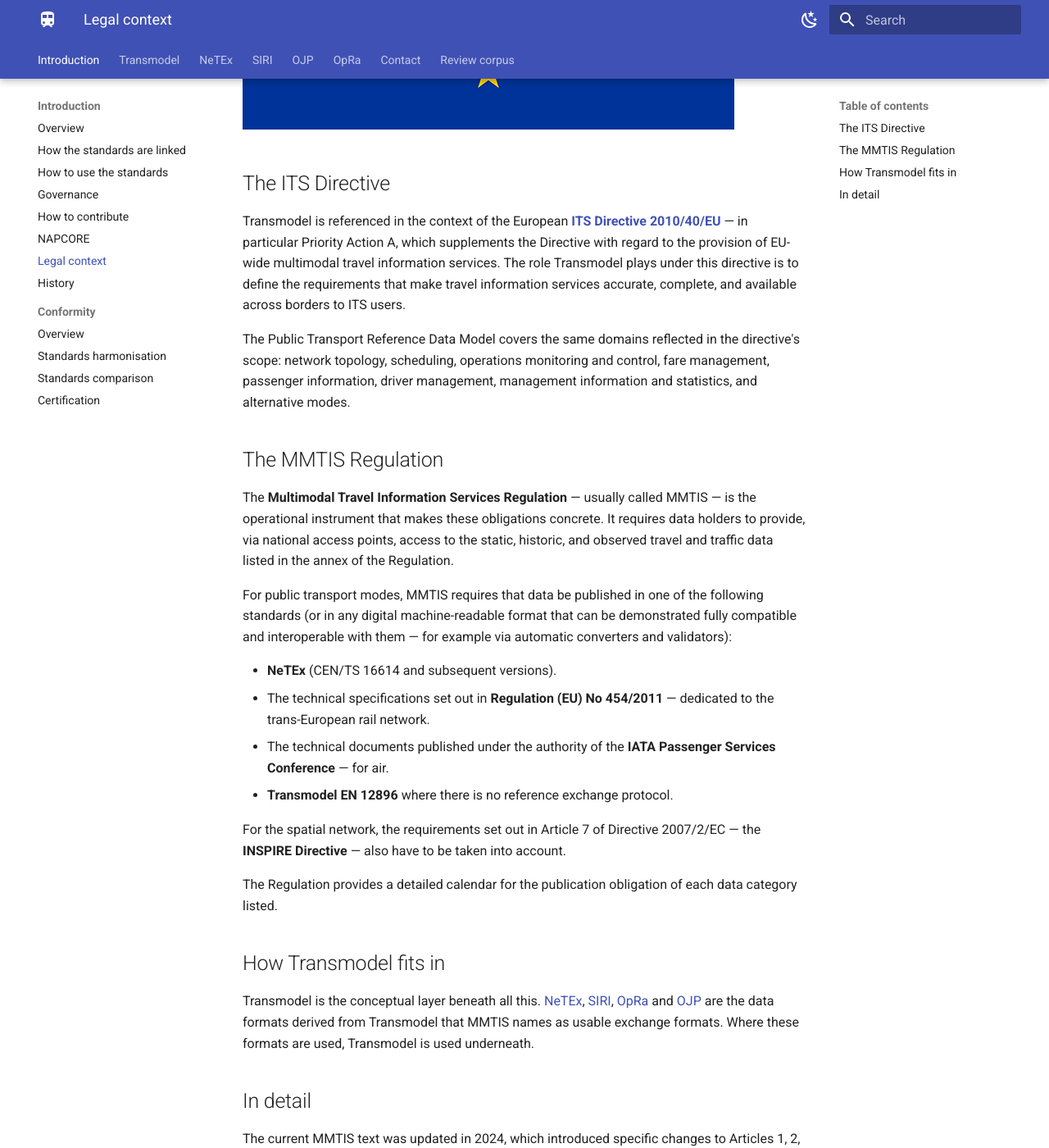
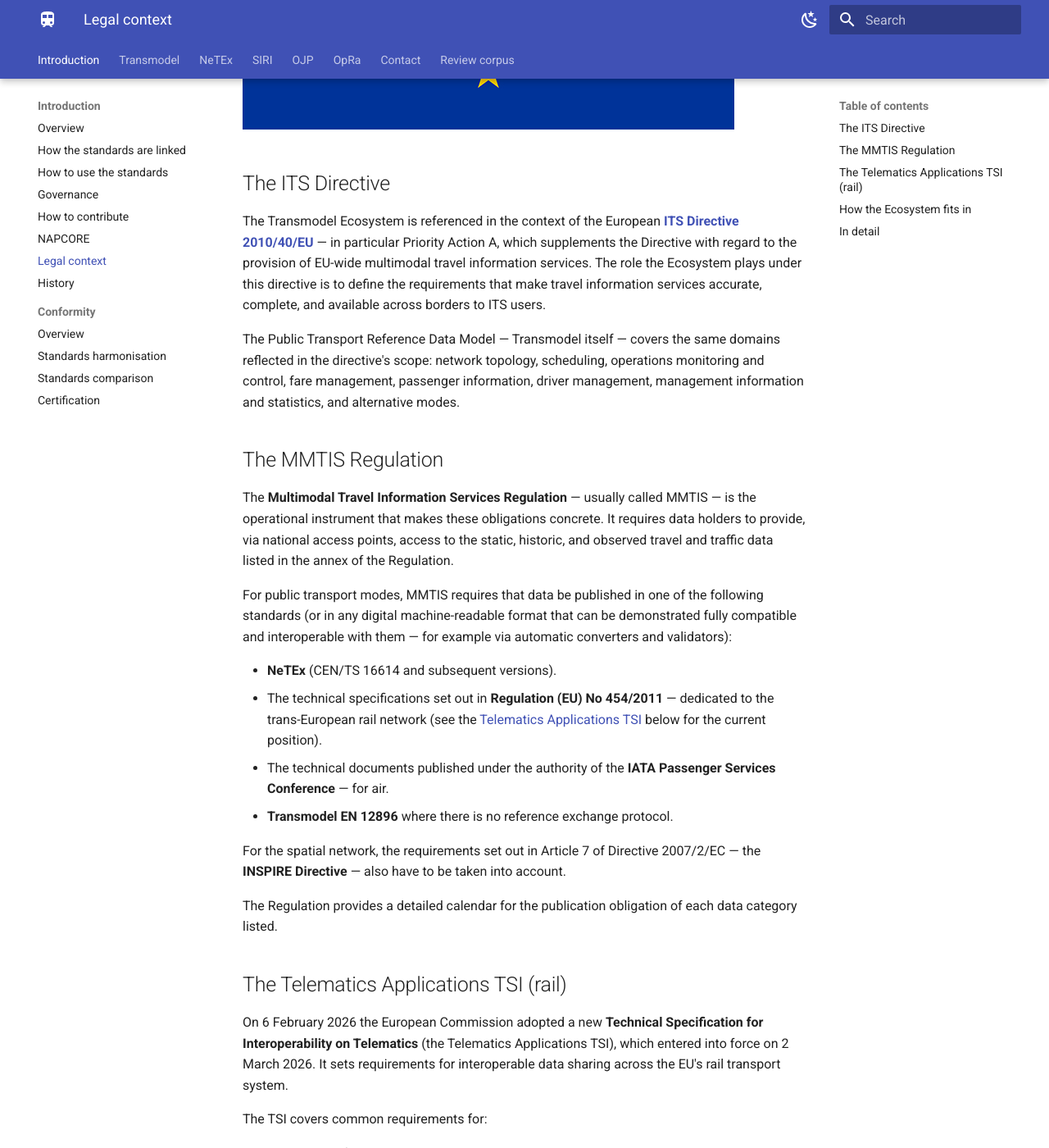
Before and after one commit to BredeD/transmodel-site, an MkDocs documentation site: the page built from docs/introduction/legal-context.md, in a window 1280 px wide and 1400 px high, scrolled down 563 px. Shown: the whole window at 82% size. Built offline with MkDocs 1.6.1 and Material for MkDocs 9.7.7, drawn with Linux system fonts in a browser that asks for light colours; some of the changed text lies outside the part shown.

Commit message:
Legal context: add TSI Telematics for rail; use "Ecosystem" for the family, "Transmodel" for the model
- New section on the Telematics Applications TSI (adopted 6 Feb 2026, in force 2 Mar 2026)
- TSI requires NeTEx (scheduled) and SIRI (real-time) for rail data sharing
- Rail now formally part of the Transmodel Ecosystem alongside multi-modal
- Terminology: "Transmodel Ecosystem" for the family, "Transmodel" only for the reference model
- Section rename: "How Transmodel fits in" → "How the Ecosystem fits in"
- Small note added under MMTIS Reg 454/2011 pointing to the new TSI section

```diff
--- a/docs/introduction/legal-context.md
+++ b/docs/introduction/legal-context.md
@@ -1,14 +1,14 @@
 # Legal context
 
-Transmodel isn't just a technical model — it sits inside a specific European legal framework that shapes what public transport data is expected to look like, who publishes it, and to what timescales.
+The Transmodel Ecosystem isn't just a technical family of standards — it sits inside a specific European legal framework that shapes what public transport data is expected to look like, who publishes it, and to what timescales.
 
 ![](../assets/images/transmodel-cen/Embleme-UE_base_BD_2.jpg)
 
 ## The ITS Directive
 
-Transmodel is referenced in the context of the European **[ITS Directive 2010/40/EU](http://eur-lex.europa.eu/legal-content/EN/TXT/?uri=CELEX:32010L0040)** — in particular Priority Action A, which supplements the Directive with regard to the provision of EU-wide multimodal travel information services. The role Transmodel plays under this directive is to define the requirements that make travel information services accurate, complete, and available across borders to ITS users.
+The Transmodel Ecosystem is referenced in the context of the European **[ITS Directive 2010/40/EU](http://eur-lex.europa.eu/legal-content/EN/TXT/?uri=CELEX:32010L0040)** — in particular Priority Action A, which supplements the Directive with regard to the provision of EU-wide multimodal travel information services. The role the Ecosystem plays under this directive is to define the requirements that make travel information services accurate, complete, and available across borders to ITS users.
 
-The Public Transport Reference Data Model covers the same domains reflected in the directive's scope: network topology, scheduling, operations monitoring and control, fare management, passenger information, driver management, management information and statistics, and alternative modes.
+The Public Transport Reference Data Model — Transmodel itself — covers the same domains reflected in the directive's scope: network topology, scheduling, operations monitoring and control, fare management, passenger information, driver management, management information and statistics, and alternative modes.
 
 ## The MMTIS Regulation
 
@@ -17,7 +17,7 @@
 For public transport modes, MMTIS requires that data be published in one of the following standards (or in any digital machine-readable format that can be demonstrated fully compatible and interoperable with them — for example via automatic converters and validators):
 
 - **NeTEx** (CEN/TS 16614 and subsequent versions).
-- The technical specifications set out in **Regulation (EU) No 454/2011** — dedicated to the trans-European rail network.
+- The technical specifications set out in **Regulation (EU) No 454/2011** — dedicated to the trans-European rail network (see the [Telematics Applications TSI](#the-telematics-applications-tsi-rail) below for the current position).
 - The technical documents published under the authority of the **IATA Passenger Services Conference** — for air.
 - **Transmodel EN 12896** where there is no reference exchange protocol.
 
@@ -25,9 +25,26 @@
 
 The Regulation provides a detailed calendar for the publication obligation of each data category listed.
 
-## How Transmodel fits in
+## The Telematics Applications TSI (rail)
 
-Transmodel is the conceptual layer beneath all this. [NeTEx](../standards/netex/index.md), [SIRI](../standards/siri/index.md), [OpRa](../standards/opra/index.md) and [OJP](../standards/ojp/index.md) are the data formats derived from Transmodel that MMTIS names as usable exchange formats. Where these formats are used, Transmodel is used underneath.
+On 6 February 2026 the European Commission adopted a new **Technical Specification for Interoperability on Telematics** (the Telematics Applications TSI), which entered into force on 2 March 2026. It sets requirements for interoperable data sharing across the EU's rail transport system.
+
+The TSI covers common requirements for:
+
+- Passenger information and ticketing
+- Digital freight services and intermodal logistics
+- Capacity management, train preparation, and traffic management
+- Standardised APIs, cybersecurity, and open-data principles
+
+**Under this TSI, railway data must be exchanged using NeTEx (for scheduled data) and SIRI (for real-time information)** — bringing the rail sector into alignment with the same exchange standards already required for the wider public transport sector under MMTIS.
+
+In practical terms, this means railway is now formally inside the same Transmodel Ecosystem as bus, tram, metro, and multi-modal services — sharing the same vocabulary and the same exchange formats. Progress on rail-specific NeTEx and SIRI profiles is coordinated through CEN/TC 278 and, for national profiles, through NAPCORE and the [European Fare Rail Profile (EFRP/EFIP) work stream](https://www.cencenelec.eu/media/CEN-CENELEC/News/Brief%20News/2025/cen-tc-278_n5072_europeanfarerailprofilenetex-callforexperts.pdf).
+
+For the official texts, see the [European Commission announcement](https://transport.ec.europa.eu/news-events/news/commission-adopts-harmonised-eu-specifications-data-sharing-rail-transport-2026-02-10_en) and the [European Union Agency for Railways overview](https://www.era.europa.eu/content/european-commission-adopts-new-tsi-telematics-enable-interoperable-data-sharing-rail).
+
+## How the Ecosystem fits in
+
+The Transmodel Ecosystem sits directly inside this legal framework. Transmodel provides the conceptual layer beneath — [NeTEx](../standards/netex/index.md), [SIRI](../standards/siri/index.md), [OpRa](../standards/opra/index.md) and [OJP](../standards/ojp/index.md) are the data formats derived from it that MMTIS and the Telematics Applications TSI name as usable exchange formats. Where these formats are used, Transmodel is used underneath.
 
 ## In detail
 
```
